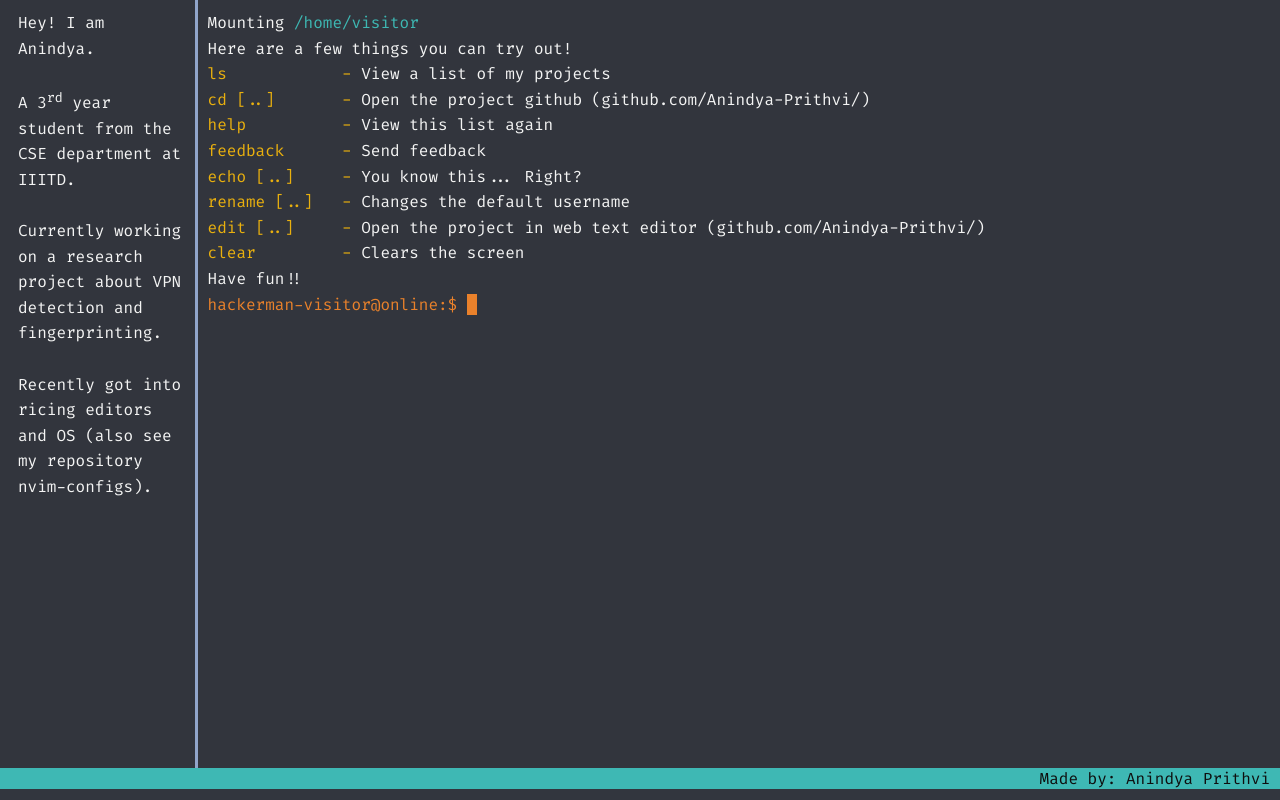
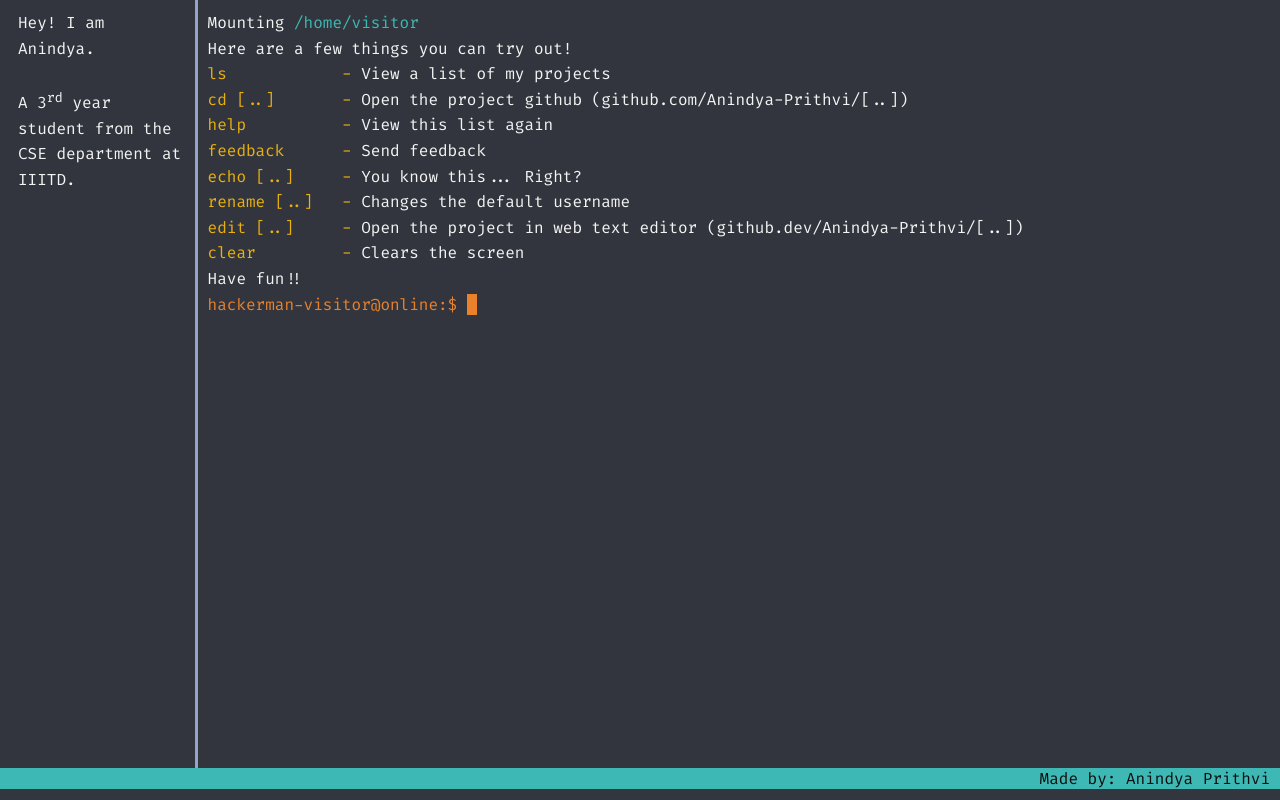
Before and after one commit to Anindya-Prithvi/termfolio, a React (Create React App) app: page / in a window 1280 px wide. Built offline with nearby package versions, Linux system fonts and the light colour scheme.

Commit message:
nothing new

```diff
--- a/src/App.tsx
+++ b/src/App.tsx
@@ -34,12 +34,12 @@ export function getHelp() {
     <div>
       Here are a few things you can try out!
       {listitem("ls", "View a list of my projects")}
-      {listitem("cd [..]", "Open the project github (github.com/Anindya-Prithvi/)")}
+      {listitem("cd [..]", "Open the project github (github.com/Anindya-Prithvi/[..])")}
       {listitem("help", "View this list again")}
       {listitem("feedback", "Send feedback")}
       {listitem("echo [..]", "You know this... Right?")}
       {listitem("rename [..]", "Changes the default username")}
-      {listitem("edit [..]", "Open the project in web text editor (github.com/Anindya-Prithvi/)")}
+      {listitem("edit [..]", "Open the project in web text editor (github.dev/Anindya-Prithvi/[..])")}
       {listitem("clear", "Clears the screen")}
     </div>
   )
@@ -63,10 +63,6 @@ export default function App() {
           <br /><br />
           A 3<sup>rd</sup> year student from the CSE department at IIITD.
           <br /><br />
-          Currently working on a research project about VPN detection and fingerprinting.
-          <br /><br />
-          Recently got into ricing editors and OS (also see my repository nvim-configs).
-          <br /><br />
         </div>
         <div className={styles.overlaybell} id='overlaybell'></div>
         <div className={styles.tconpadding}>
```
